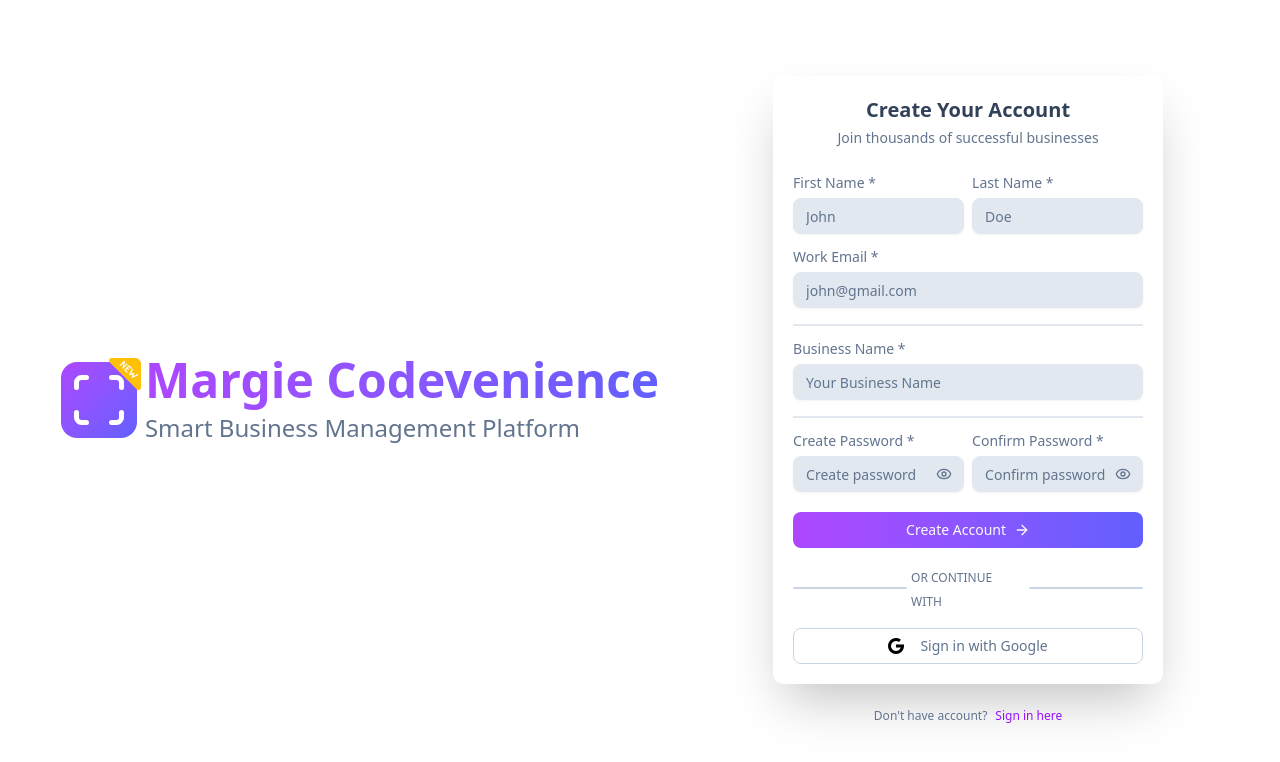
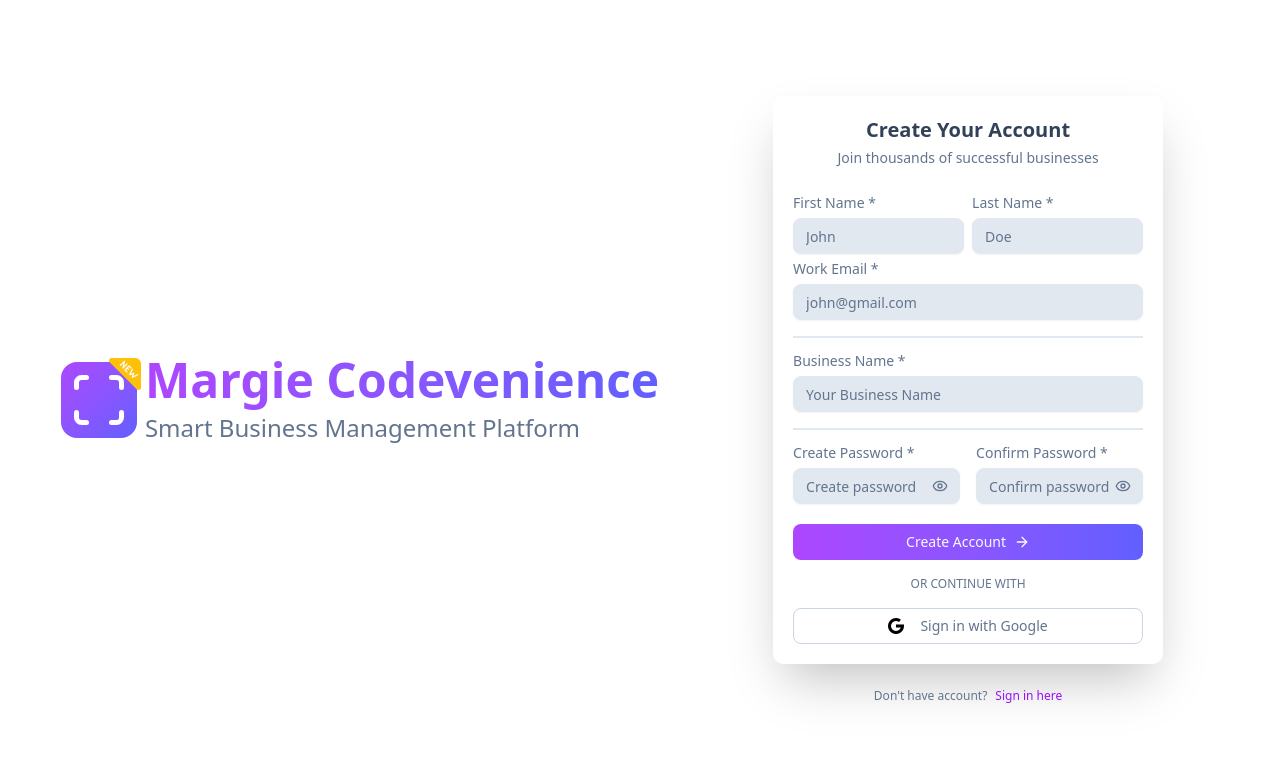
Before and after one commit to cpe-coder/codevenience, a Next.js app: page /sign-up in a window 1280 px wide. Shown: the top 762 px of the page. Built offline with nearby package versions, Linux system fonts and the light colour scheme.

Commit message:
update signin and signup

```diff
--- a/components/form/SignInForm.tsx
+++ b/components/form/SignInForm.tsx
@@ -165,13 +165,11 @@
 					</form>
 				</Form>
 				<div className=" w-full flex flex-row items-center justify-between gap-1">
-					<div className="w-auto rounded-md bg-slate-300 h-[4px]"></div>
-					<div className="w-auto">
-						<p className="text-slate-500 text-xs font-medium">
+					<div className="w-full">
+						<p className="text-slate-500 text-center text-xs font-medium">
 							OR CONTINUE WITH
 						</p>
 					</div>
-					<div className="w-auto rounded-md bg-slate-300 h-[2px]"></div>
 				</div>
 				<div className="w-full flex items-center">
 					<Button
--- a/components/form/SignUpForm.tsx
+++ b/components/form/SignUpForm.tsx
@@ -65,7 +65,7 @@
 	};
 
 	return (
-		<div className="px-14">
+		<div className="px-auto mx-auto md:px-8 lg:px-14">
 			<div className="flex flex-col items-center justify-center shadow-2xl rounded-lg p-5 gap-4">
 				<div className="flex flex-col items-center gap-1 pb-3 ">
 					<h1 className="font-bold text-slate-700 text-xl text-wrap">
@@ -77,9 +77,12 @@
 				</div>
 
 				<Form {...form}>
-					<form onSubmit={form.handleSubmit(onSubmit)} className="w-full">
+					<form
+						onSubmit={form.handleSubmit(onSubmit)}
+						className="w-full max-w-xs sm:max-w-sm md:w-[350px] px-2 sm:px-0"
+					>
 						<div className="space-y-2">
-							<div className="flex gap-2 w-[350px] ">
+							<div className="flex gap-2 lg:w-[350px] ">
 								<div className="flex flex-col space-y-2">
 									<Label htmlFor="firstName" className="text-slate-500">
 										First Name *
@@ -92,7 +95,7 @@
 												<FormControl>
 													<Input
 														placeholder="John"
-														className=" text-slate-500 bg-slate-200 rounded-md mb-2 active:outline-none focus:outline-none"
+														className="rounded-md text-slate-500 bg-slate-200 w-full active:outline-none focus:outline-none text-sm sm:text-base"
 														{...field}
 													/>
 												</FormControl>
@@ -113,7 +116,7 @@
 												<FormControl>
 													<Input
 														placeholder="Doe"
-														className=" text-slate-500 bg-slate-200 rounded-md mb-2 active:outline-none focus:outline-none"
+														className="rounded-md text-slate-500 bg-slate-200 w-full active:outline-none focus:outline-none text-sm sm:text-base"
 														{...field}
 													/>
 												</FormControl>
@@ -164,7 +167,7 @@
 								)}
 							/>
 							<div className="w-full border mb-4"></div>
-							<div className="flex gap-2 w-[350px] ">
+							<div className="grid grid-cols-1 md:grid-cols-2 lg:grid-cols-2 gap-4 lg:w-[350px]">
 								<div className="space-y-2">
 									<Label htmlFor="password" className="text-slate-500">
 										Create Password *
@@ -248,13 +251,11 @@
 					</form>
 				</Form>
 				<div className=" w-full flex flex-row items-center justify-between gap-1">
-					<div className="w-full rounded-md bg-slate-300 h-[2px]"></div>
 					<div className="w-full">
-						<b className="text-slate-500 text-xs font-medium">
+						<p className="text-slate-500 text-center text-xs font-medium">
 							OR CONTINUE WITH
-						</b>
+						</p>
 					</div>
-					<div className="w-full rounded-md bg-slate-300 h-[2px]"></div>
 				</div>
 				<div className="w-full flex items-center">
 					<Button
```
